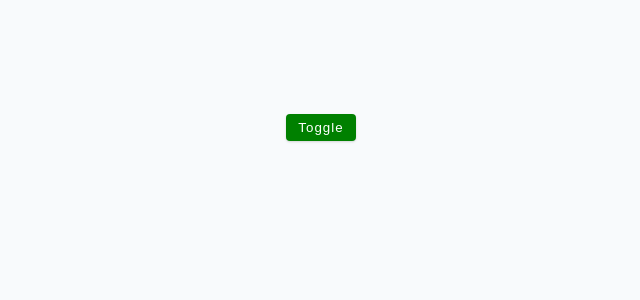
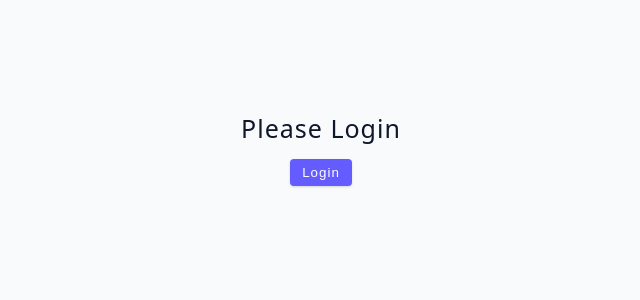
Before and after one commit to logan-lampton/react_projects, a React (Vite) app in the folder my-react-app/: page / in a window 1280 px wide. Shown: the top 300 px of the page, without its empty margins (319-959 px from the left). Built offline with nearby package versions, Linux system fonts and the light colour scheme.

Commit message:
user challenge

```diff
--- /dev/null
+++ b/my-react-app/src/02-useEffect/UserChallenge.jsx
@@ -0,0 +1,35 @@
+import { useState } from "react";
+
+function UserChallenge() {
+  const [user, setUser] = useState(null);
+
+  const login = () => {
+    setUser({name: 'Logan'});
+  };
+
+  const logout = () => {
+    setUser(null);
+  };
+
+  return (
+    <>
+      {user ? (
+        <>
+          <h4>Hello there, {user.name}</h4>
+          <button className='btn' onClick={logout}>
+            Logout
+          </button>
+        </>
+      ) : (
+        <>
+          <h4>Please Login</h4>
+          <button className='btn' onClick={login}>
+            Login
+          </button>
+        </>
+      )}
+    </>
+  );
+}
+
+export default UserChallenge;
--- a/my-react-app/src/App.jsx
+++ b/my-react-app/src/App.jsx
@@ -1,10 +1,10 @@
 import "./App.css";
-import ToggleChallenge from './02-useEffect/ToggleChallenge';
+import UserChallenge from './02-useEffect/UserChallenge';
 
 function App() {
   return (
     <div className='container'>
-      <ToggleChallenge />
+      <UserChallenge />
     </div>
   );
 }
```
